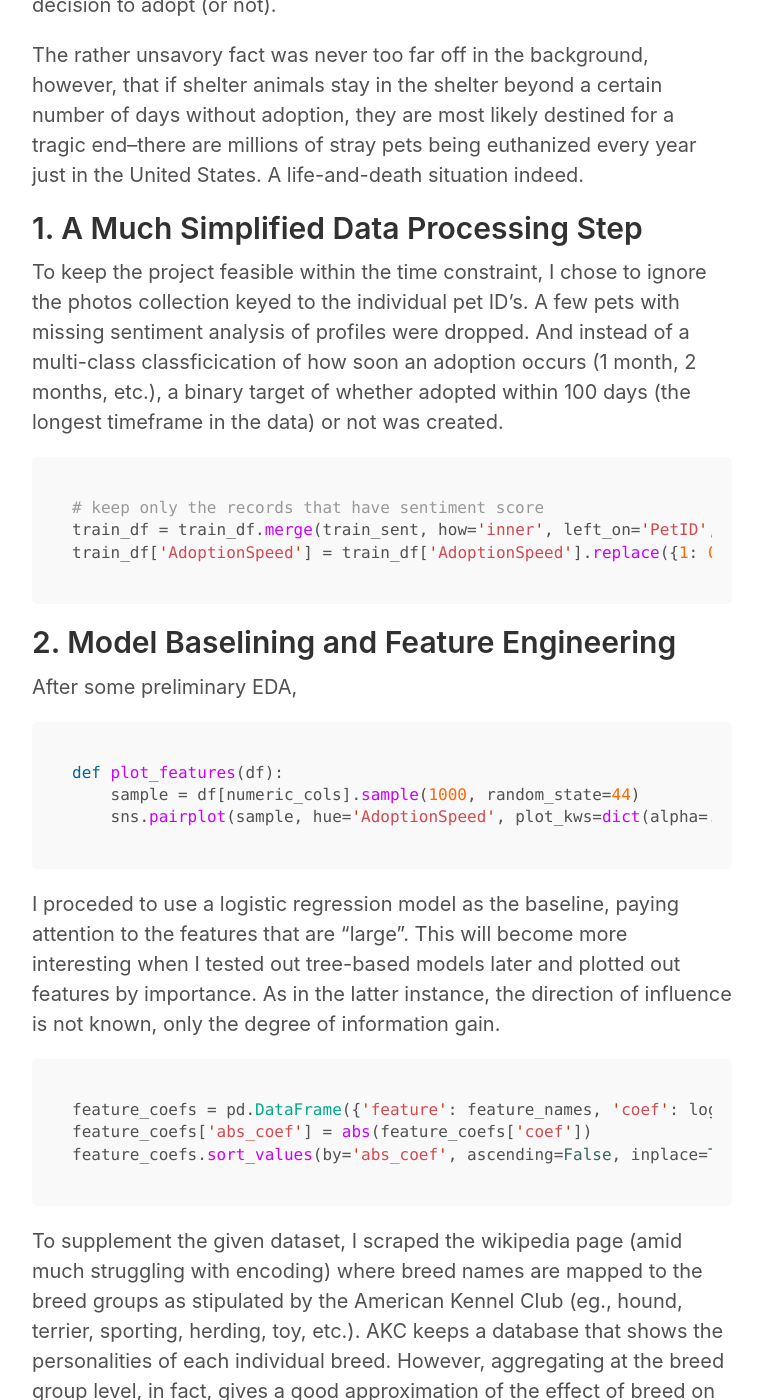
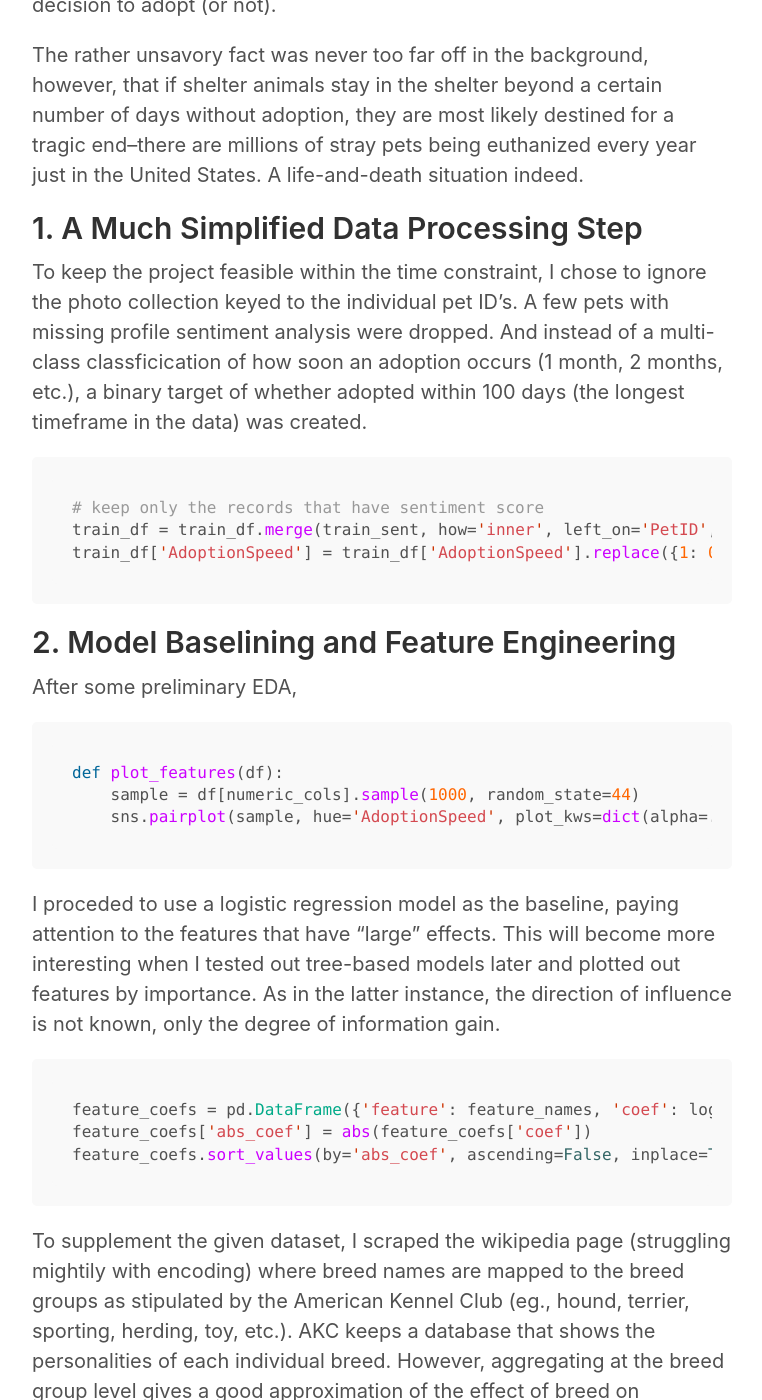
Before and after one commit to saluteyang/saluteyang.github.io, a Jekyll site: the page built from _posts/2019-07-01-life-and-death-clf.md, in a window 1280 px wide and 1400 px high, scrolled down 503 px. Shown: the whole window, without its empty margins (258-1020 px from the left). Built offline with Jekyll 4.4.1, drawn with Linux system fonts in a browser that asks for light colours; some of the changed text lies outside the part shown.

````diff
--- a/_posts/2019-07-01-life-and-death-clf.md
+++ b/_posts/2019-07-01-life-and-death-clf.md
@@ -11,7 +11,7 @@ The rather unsavory fact was never too far off in the background, however, that
 
 ## 1. A Much Simplified Data Processing Step
 
-To keep the project feasible within the time constraint, I chose to ignore the photos collection keyed to the individual pet ID's. A few pets with missing sentiment analysis of profiles were dropped. And instead of a multi-class classficication of how soon an adoption occurs (1 month, 2 months, etc.), a binary target of whether adopted within 100 days (the longest timeframe in the data) or not was created.
+To keep the project feasible within the time constraint, I chose to ignore the photo collection keyed to the individual pet ID's. A few pets with missing profile sentiment analysis were dropped. And instead of a multi-class classficication of how soon an adoption occurs (1 month, 2 months, etc.), a binary target of whether adopted within 100 days (the longest timeframe in the data) was created.
 
 ```python
 # keep only the records that have sentiment score
@@ -29,7 +29,7 @@ def plot_features(df):
     sns.pairplot(sample, hue='AdoptionSpeed', plot_kws=dict(alpha=.3, edgecolor='none'))
 ```
 
-I proceded to use a logistic regression model as the baseline, paying attention to the features that are "large". This will become more interesting when I tested out tree-based models later and plotted out features by importance. As in the latter instance, the direction of influence is not known, only the degree of information gain.
+I proceded to use a logistic regression model as the baseline, paying attention to the features that have "large" effects. This will become more interesting when I tested out tree-based models later and plotted out features by importance. As in the latter instance, the direction of influence is not known, only the degree of information gain.
 
 ```python
 feature_coefs = pd.DataFrame({'feature': feature_names, 'coef': logit.coef_[0]})
@@ -37,7 +37,7 @@ feature_coefs['abs_coef'] = abs(feature_coefs['coef'])
 feature_coefs.sort_values(by='abs_coef', ascending=False, inplace=True)
 ```
 
-To supplement the given dataset, I scraped the wikipedia page (amid much struggling with encoding) where breed names are mapped to the breed groups as stipulated by the American Kennel Club (eg., hound, terrier, sporting, herding, toy, etc.). AKC keeps a database that shows the personalities of each individual breed. However, aggregating at the breed group level, in fact, gives a good approximation of the effect of breed on adoption.
+To supplement the given dataset, I scraped the wikipedia page (struggling mightily with encoding) where breed names are mapped to the breed groups as stipulated by the American Kennel Club (eg., hound, terrier, sporting, herding, toy, etc.). AKC keeps a database that shows the personalities of each individual breed. However, aggregating at the breed group level gives a good approximation of the effect of breed on adoption.
 
 ```python
 import unicodedata
````
Also changed, not shown: other parts of _posts/2019-07-01-life-and-death-clf.md (+4 -4 lines).
